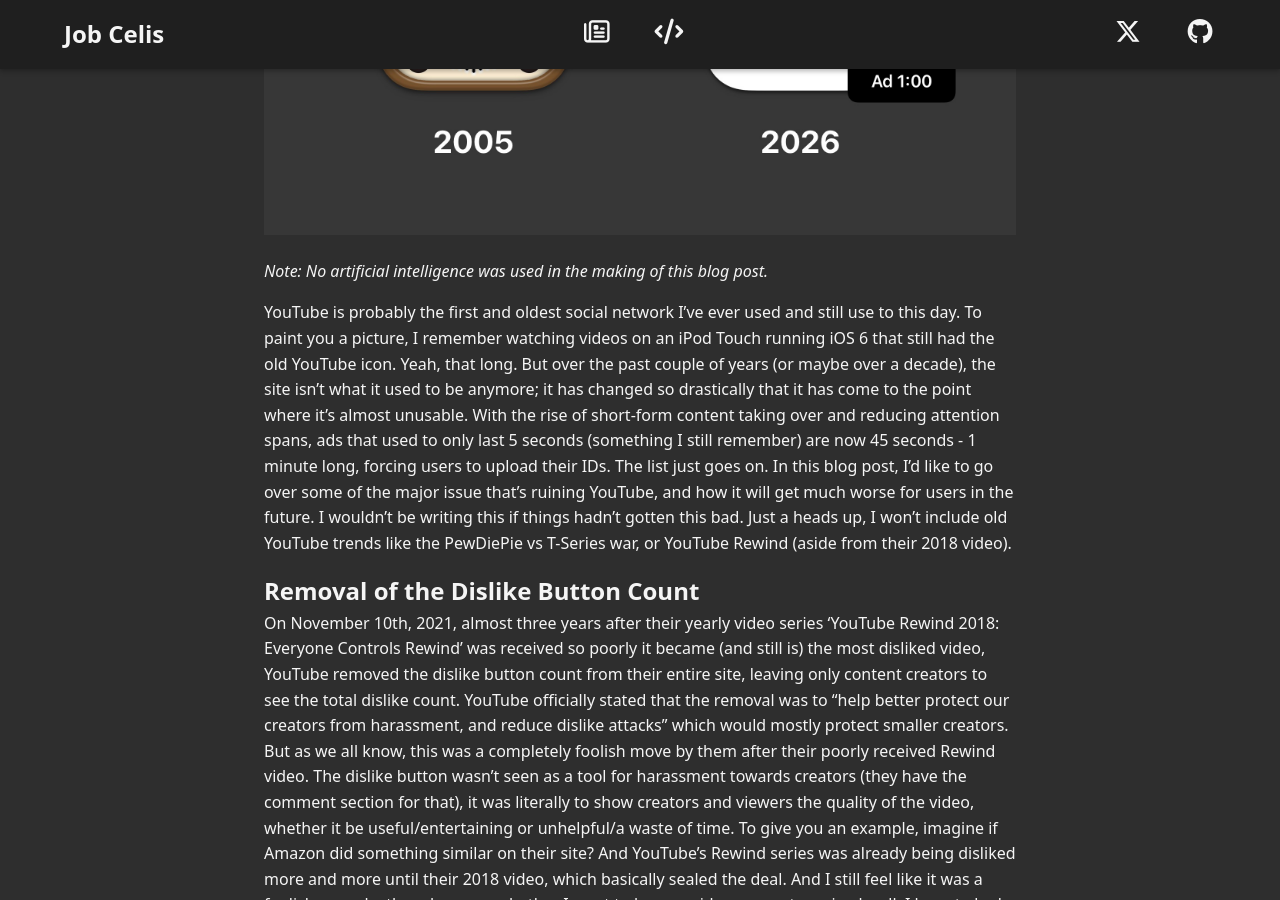
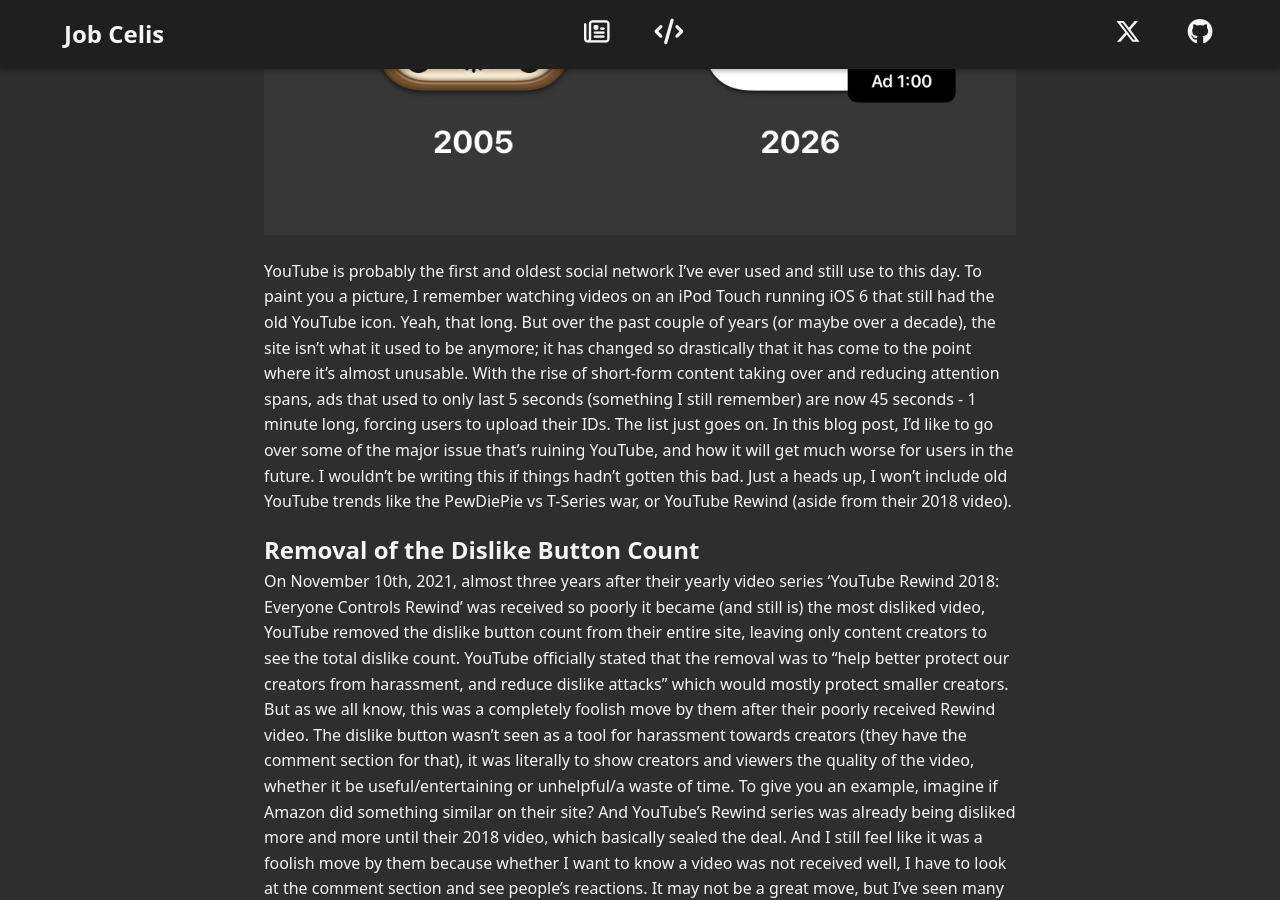
Before and after one commit to jobcelis/jobcelis.github.io, a Jekyll site: the page built from _posts/2026-04-10-youtube-downfall.md, in a window 1280 px wide and 900 px high, scrolled down 473 px. Built offline with Jekyll 4.4.1, drawn with Linux system fonts in a browser that asks for light colours.

Commit message:
Update 2026-04-10-youtube-downfall.md
Updated blog post

```diff
--- a/_posts/2026-04-10-youtube-downfall.md
+++ b/_posts/2026-04-10-youtube-downfall.md
@@ -6,7 +6,6 @@
 
 <img src="/images/youtube_blof_thumbnail.jpg" style="width: 100%; max-width: 800px; height: auto;">
 
-<p><em>Note: No artificial intelligence was used in the making of this blog post.</em></p>
 
 YouTube is probably the first and oldest social network I've ever used and still use to this day. To paint you a picture, I remember watching videos on an iPod Touch running iOS 6 that still had the old YouTube icon. Yeah, that long. But over the past couple of years (or maybe over a decade), the site isn't what it used to be anymore; it has changed so drastically that it has come to the point where it's almost unusable. With the rise of short-form content taking over and reducing attention spans, ads that used to only last 5 seconds (something I still remember) are now 45 seconds - 1 minute long, forcing users to upload their IDs. The list just goes on. In this blog post, I'd like to go over some of the major issue that's ruining YouTube, and how it will get much worse for users in the future. I wouldn't be writing this if things hadn't gotten this bad. Just a heads up, I won't include old YouTube trends like the PewDiePie vs T-Series war, or YouTube Rewind (aside from their 2018 video).
 
```
